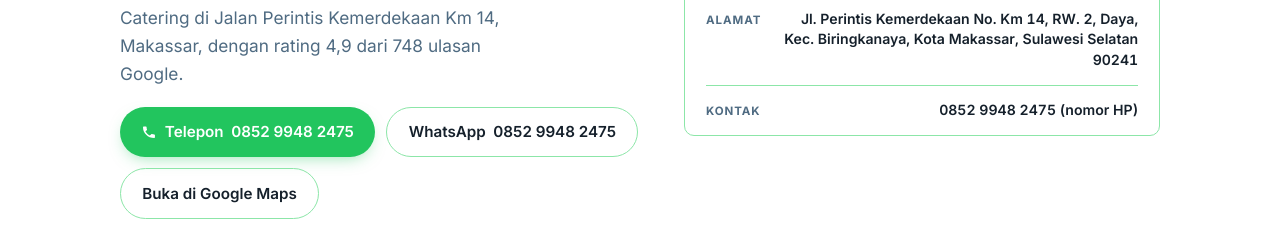
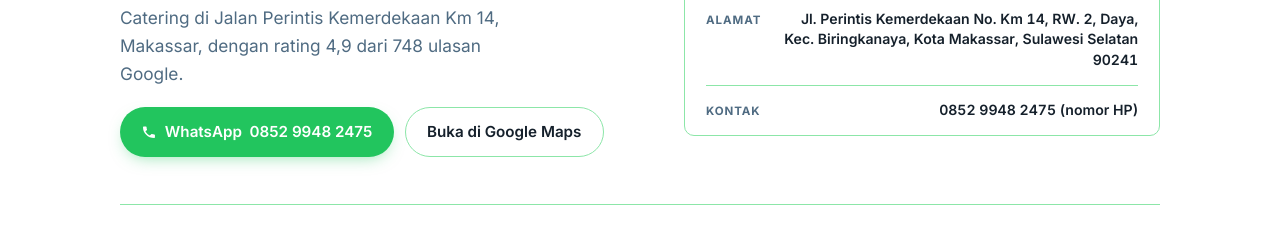
Before and after one commit to mudah-solusi-digital-id/catering-ukhuwah, a plain HTML site: page index.html in a window 1280 px wide. Shown: the part 224-475 px from the top of the page. Drawn offline with nearby package versions, Linux system fonts and the light colour scheme; no server answers.

Commit message:
Update index.html

```diff
--- a/index.html
+++ b/index.html
@@ -382,11 +382,10 @@ footer.credit .credit-line{margin-top:0.3rem;}
         <h1>Catering Ukhuwah</h1>
         <p class="hero-tagline" id="f-tagline">Catering di Jalan Perintis Kemerdekaan Km 14, Makassar, dengan rating 4,9 dari 748 ulasan Google.</p>
         <div class="hero-actions">
-          <a class="btn btn-primary f-telp-href" href="tel:+6285299482475">
+          <a class="btn btn-primary f-wa-href" data-wa-msg="Halo Catering Ukhuwah, saya mau tanya paket acara" href="https://wa.me/6285299482475?text=Halo%20Catering%20Ukhuwah%2C%20saya%20mau%20tanya%20paket%20acara" target="_blank" rel="noopener">
             <svg width="16" height="16" viewBox="0 0 24 24" fill="currentColor" aria-hidden="true"><path d="M6.6 10.8c1.4 2.8 3.8 5.1 6.6 6.6l2.2-2.2c.3-.3.7-.4 1-.2 1.1.4 2.3.6 3.5.6.6 0 1 .4 1 1V20c0 .6-.4 1-1 1C10.3 21 3 13.7 3 4.9c0-.5.4-1 1-1h3.4c.6 0 1 .4 1 1 0 1.2.2 2.4.6 3.5.1.4 0 .8-.3 1.1L6.6 10.8Z"/></svg>
-            Telepon <span class="f-telp-text">0852 9948 2475</span>
+            WhatsApp <span class="f-wa-text">0852 9948 2475</span>
           </a>
-          <a class="btn btn-outline f-wa-href" data-wa-msg="Halo Catering Ukhuwah, saya mau tanya paket acara" href="https://wa.me/6285299482475?text=Halo%20Catering%20Ukhuwah%2C%20saya%20mau%20tanya%20paket%20acara" target="_blank" rel="noopener">WhatsApp <span class="f-wa-text">0852 9948 2475</span></a>
           <a class="btn btn-outline" href="https://www.google.com/maps/place/Catering+Ukhuwah/@-5.1153914,119.5124917,17z/data=!3m1!4b1!4m6!3m5!1s0x2dbefcafffffffff:0xd0ae84ef6e396b24!8m2!3d-5.1153914!4d119.5124917!16s%2Fg%2F11c1xhw0zt" target="_blank" rel="noopener">Buka di Google Maps</a>
         </div>
       </div>
```
